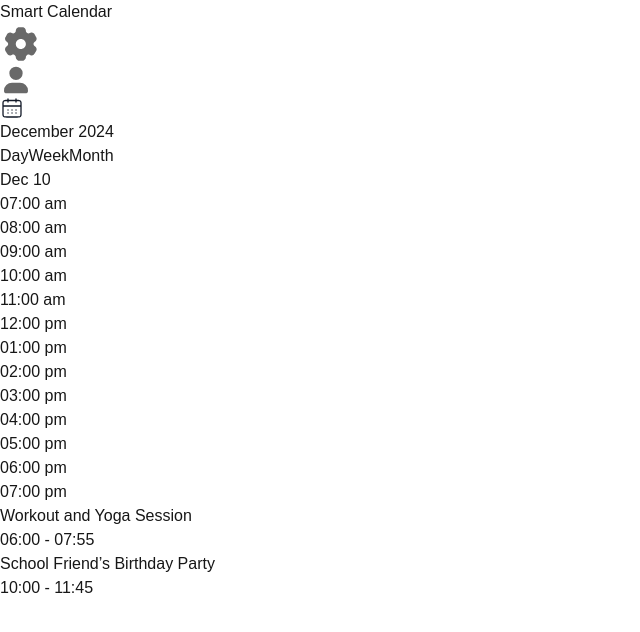
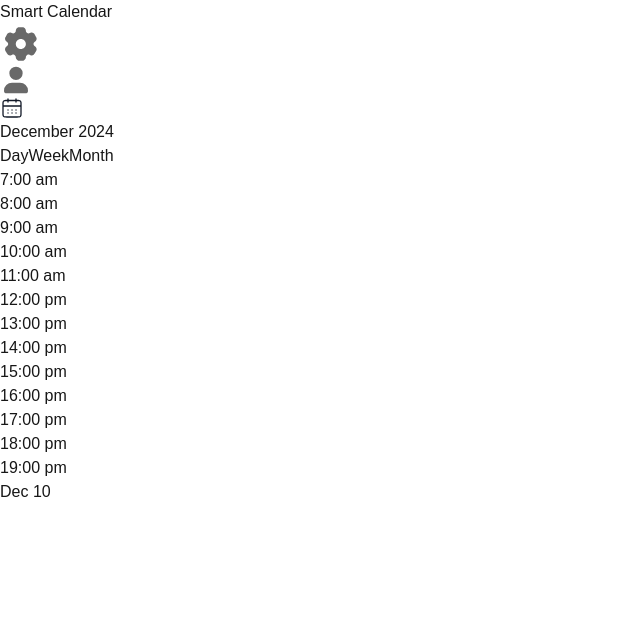
Before and after one commit to raymondkim777/SmartCalendarUpdated, a Next.js app: page /home in a window 1280 px wide. Both pictures are taken after a click on the button "Day". Shown: the top 632 px of the page, without its empty margins (0-640 px from the left). Built offline with nearby package versions, Linux system fonts and the light colour scheme.

Commit message:
made day/week calendars dynamically generated

```diff
--- a/src/app/calendarday.js
+++ b/src/app/calendarday.js
@@ -1,81 +1,35 @@
 // Inspiration: https://pagedone.io/blocks/application/calendar
 
-const CalendarDay = () => (
-    <div className='flex flex-col w-full h-fit border-t border-b'>
-        <div className="h-12 flex items-center justify-center  border-gray-200 text-sm font-medium  text-indigo-600 ">Dec 10</div>
-        <div className="flex flex-row w-full h-fit">
-        {/* Times */}
-        <div className="flex flex-col w-1/12 min-w-16 h-fit divide-y">
-            <div className="h-32 lg:h-28 p-0.5  border-gray-200 flex items-end ">
-                <span className="text-xs font-semibold text-gray-400">07:00 am</span>
+const CalendarDay = () => {
+    const times = new Array();
+    const start = 7;
+    const end = 19;
+    for (let hour = start; hour <= end; hour++)
+        times.push(`${hour}:00 ${hour >=12 ? 'pm' : 'am'}`);
+
+    let todayDate = new Date();
+
+    return(
+        <div className="flex flex-row w-full h-fit border-t border-b">
+            {/* Times */}
+            <div className="flex flex-col w-1/12 min-w-16 h-fit divide-y">
+                <div className="h-12 flex items-center justify-center border-gray-200 text-sm font-medium text-gray-900"/>
+                {times.map((item, index) => (
+                    <div key={`time-${index}`} className="h-32 lg:h-28 p-0.5 border-gray-200 flex items-end">
+                        <span key={index} className="text-xs font-semibold text-gray-400">{item}</span>
+                    </div>
+                ))}
             </div>
-            <div className="h-32 lg:h-28 p-0.5  border-gray-200 flex items-end ">
-                <span className="text-xs font-semibold text-gray-400">08:00 am</span>
-            </div>
-            <div className="h-32 lg:h-28 p-0.5  border-gray-200 flex items-end ">
-                <span className="text-xs font-semibold text-gray-400">09:00 am</span>
-            </div>
-            <div className="h-32 lg:h-28 p-0.5  border-gray-200 flex items-end ">
-                <span className="text-xs font-semibold text-gray-400">10:00 am</span>
-            </div>
-            <div className="h-32 lg:h-28 p-0.5  border-gray-200 flex items-end ">
-                <span className="text-xs font-semibold text-gray-400">11:00 am</span>
-            </div>
-            <div className="h-32 lg:h-28 p-0.5  border-gray-200 flex items-end ">
-                <span className="text-xs font-semibold text-gray-400">12:00 pm</span>
-            </div>
-            <div className="h-32 lg:h-28 p-0.5  border-gray-200 flex items-end ">
-                <span className="text-xs font-semibold text-gray-400">01:00 pm</span>
-            </div>
-            <div className="h-32 lg:h-28 p-0.5  border-gray-200 flex items-end ">
-                <span className="text-xs font-semibold text-gray-400">02:00 pm</span>
-            </div>
-            <div className="h-32 lg:h-28 p-0.5  border-gray-200 flex items-end ">
-                <span className="text-xs font-semibold text-gray-400">03:00 pm</span>
-            </div>
-            <div className="h-32 lg:h-28 p-0.5  border-gray-200 flex items-end ">
-                <span className="text-xs font-semibold text-gray-400">04:00 pm</span>
-            </div>
-            <div className="h-32 lg:h-28 p-0.5  border-gray-200 flex items-end ">
-                <span className="text-xs font-semibold text-gray-400">05:00 pm</span>
-            </div>
-            <div className="h-32 lg:h-28 p-0.5  border-gray-200 flex items-end ">
-                <span className="text-xs font-semibold text-gray-400">06:00 pm</span>
-            </div>
-            <div className="h-32 lg:h-28 p-0.5  border-gray-200 flex items-end ">
-                <span className="text-xs font-semibold text-gray-400">07:00 pm</span>
+            <div className="flex flex-col grow h-fit group divide-y">
+                <div className="h-12 flex items-center justify-center border-gray-200 text-sm font-medium text-indigo-600">
+                    {todayDate.toLocaleString('default', { month: 'short' })} {todayDate.getDate()}
+                </div>
+                {times.map((item, index) => (
+                    <div key={`cell-${index}`} className="h-32 lg:h-28 p-0.5 border-gray-200"></div>
+                ))}
             </div>
         </div>
-
-        {/* Column */}
-        <div className="flex flex-col grow h-fit group divide-y">
-            <div className="h-32 lg:h-28 p-0.5     border-gray-200 ">
-                <div className="rounded p-1.5 border-l-2 border-green-600 bg-green-50">
-                <p className="text-xs font-normal text-gray-900 mb-px">Workout and Yoga Session</p>
-                <p className="text-xs font-semibold text-green-600">06:00 - 07:55</p>
-                </div>
-            </div>
-            <div className="h-32 lg:h-28 p-0.5   border-gray-200 "></div>
-            <div className="h-32 lg:h-28 p-0.5   border-gray-200 "></div>
-            <div className="h-32 lg:h-28 p-0.5   border-gray-200 "></div>
-            <div className="h-32 lg:h-28 p-0.5   border-gray-200 ">
-                <div className="rounded p-1.5 border-l-2 border-yellow-600 bg-yellow-50">
-                <p className="text-xs font-normal text-gray-900 mb-px">School Friend’s Birthday Party</p>
-                <p className="text-xs font-semibold text-yellow-600">10:00 - 11:45</p>
-                </div>
-            </div>
-            <div className="h-32 lg:h-28 p-0.5  border-gray-200 "></div>
-            <div className="h-32 lg:h-28 p-0.5     border-gray-200 "></div>
-            <div className="h-32 lg:h-28 p-0.5     border-gray-200 "></div>
-            <div className="h-32 lg:h-28 p-0.5     border-gray-200 "></div>
-            <div className="h-32 lg:h-28 p-0.5     border-gray-200 "></div>
-            <div className="h-32 lg:h-28 p-0.5     border-gray-200 "></div>
-            <div className="h-32 lg:h-28 p-0.5     border-gray-200 "></div>
-            <div className="h-32 lg:h-28 p-0.5     border-gray-200 "></div>
-        </div>
-        </div>
-    </div>
-
-)
+    )
+}
 
 export default CalendarDay;
--- /dev/null
+++ b/src/app/calendarweek2.js
@@ -0,0 +1,54 @@
+// Inspiration: https://pagedone.io/blocks/application/calendar
+
+const CalendarWeek2 = () => {
+    const times = new Array();
+    const start = 7;
+    const end = 19;
+    for (let hour = start; hour <= end; hour++)
+        times.push(`${hour}:00 ${hour >=12 ? 'pm' : 'am'}`);
+
+    const days = new Array();
+    const dayCnt = 6;
+    const leftDayCnt = Math.floor((dayCnt - 1)/2);
+    const rightDayCnt = Math.ceil((dayCnt - 1)/2);
+
+    const dayCSS = new Array(leftDayCnt).fill('text-gray-900').concat(
+        ['text-indigo-600'].concat(
+            new Array(rightDayCnt).fill('text-gray-900')
+        )
+    );
+
+    let todayDate = new Date();
+    for (let diff = -leftDayCnt; diff <= rightDayCnt; diff++) {
+        let temp = new Date();
+        temp.setDate(todayDate.getDate() + diff);
+        days.push(temp);
+    }
+
+
+    return(
+        <div className="flex flex-row w-full h-fit border-t border-b">
+            {/* Times */}
+            <div style={{width: 1 / (dayCnt + 1) * 100 + '%'}} className={`flex flex-col h-fit divide-y`}>
+                <div className="h-12 flex items-center justify-center border-gray-200 text-sm font-medium text-gray-900 transition-all duration-300"/>
+                {times.map((item, index) => (
+                    <div key={`time-${index}`} className="h-32 lg:h-28 p-0.5 border-gray-200 flex items-end transition-all duration-300">
+                        <span key={index} className="text-xs font-semibold text-gray-400">{item}</span>
+                    </div>
+                ))}
+            </div>
+            {days.map((item, index) => (
+                <div key={`col-${index}`} style={{width: 1 / (dayCnt + 1) * 100 + '%'}} className={`flex flex-col h-fit group divide-y`}>
+                    <div key={`day-${index}`} className={`${dayCSS[index]} h-12 flex items-center justify-center border-gray-200 text-sm font-medium transition-all group-hover:bg-gray-200 group-active:bg-gray-300 group-active:border-gray-300 duration-300 hover:cursor-pointer`}>
+                        {item.toLocaleString('default', { month: 'short' })} {item.getDate()}
+                    </div>
+                    {times.map((subItem, subIndex) => (
+                        <div key={`cell-${subIndex}`} className="h-32 lg:h-28 p-0.5 border-gray-200 transition-all group-hover:bg-gray-200 group-active:bg-gray-300 group-active:border-gray-300 duration-300 hover:cursor-pointer"></div>
+                    ))}
+                </div>
+            ))}
+        </div>
+    )
+}
+
+export default CalendarWeek2;
--- a/src/app/home/page.js
+++ b/src/app/home/page.js
@@ -5,6 +5,7 @@ import Calendar from 'react-calendar';
 
 import Header from "../header";
 import CalendarWeek from "../calendarweek";
+import CalendarWeek2 from '../calendarweek2';
 import CalendarDay from '../calendarday';
 
 const Home = () => {
@@ -74,7 +75,7 @@ const Home = () => {
                 <div className="w-full pb-8">
                 {
                     calendarTypeIdx == 0 ? <CalendarDay /> :
-                    calendarTypeIdx == 1 ? <CalendarWeek /> :
+                    calendarTypeIdx == 1 ? <CalendarWeek2 /> :
                     <Calendar className="text-sm font-medium text-gray-900 text-center"
                     calendarType={"gregory"}
                     view={"month"}
```
